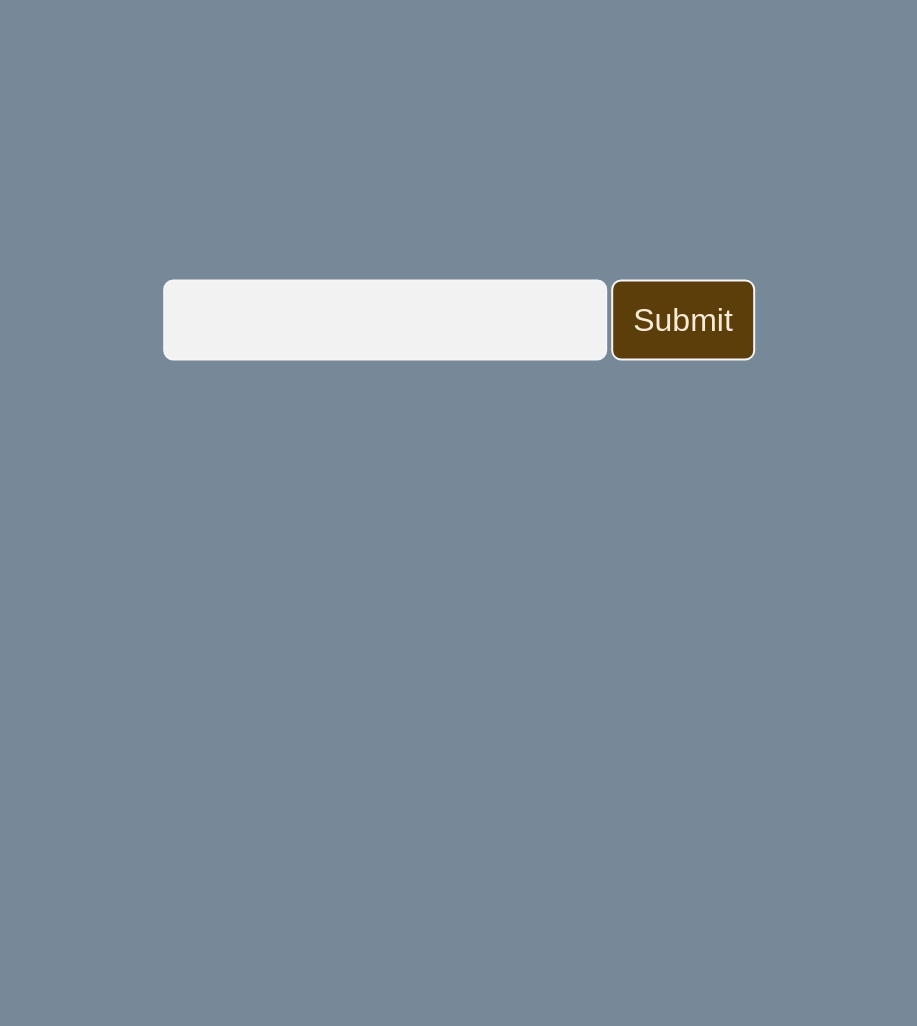
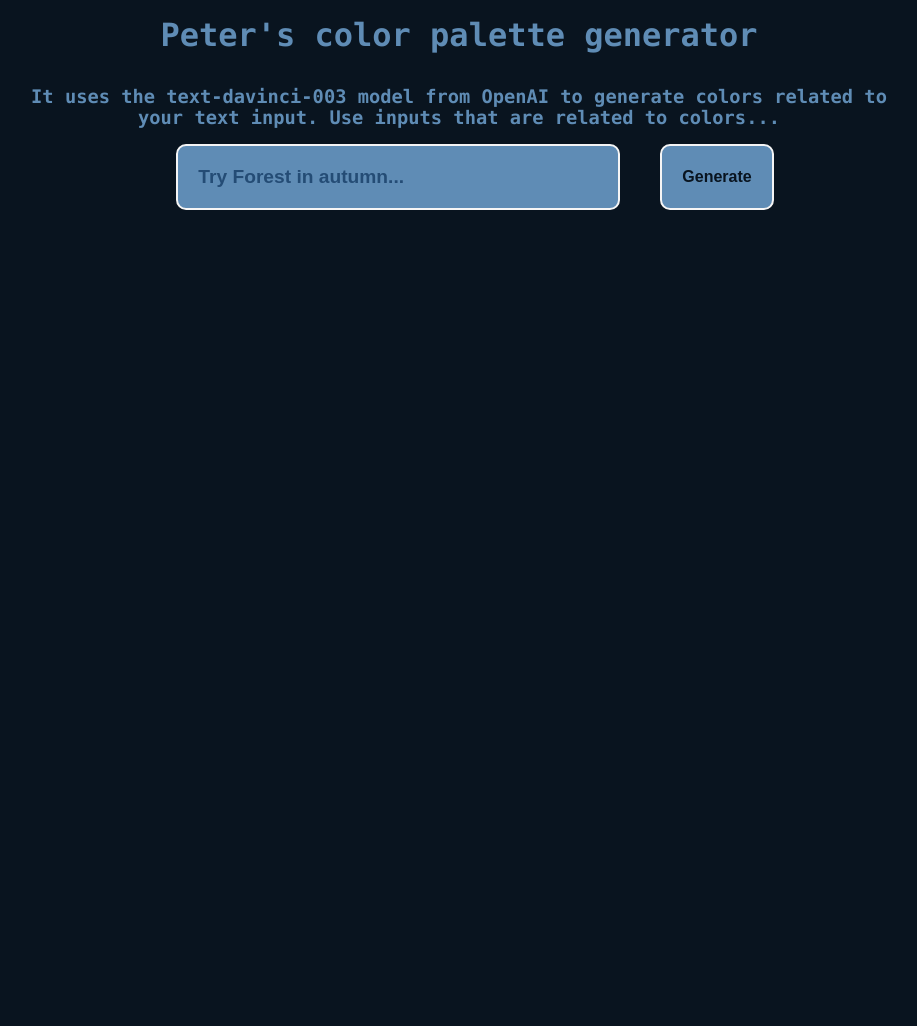
Before and after one commit to petermoyano/GPT-Flask-color-palette, a Flask app: page / in a window 1280 px wide. Shown: the whole page, without its empty margins (181-1098 px from the left). Before the commit the page ends 361 px from the top, so only its background shows below. Run offline with Flask 3, Linux system fonts and the light colour scheme; parts of the project's set-up code (start-up, migrations or seed data) failed here and were passed over.

Commit message:
more refactoring and styling

```diff
--- a/app.py
+++ b/app.py
@@ -38,10 +38,10 @@ def get_colors(msg):
         model="text-davinci-003",
         prompt=f"""You are a color palette generating assistant that responds to text prompts for color palettes.
         You should generate color palettes that fit the theme, mood, or instruncions in the prompt.
-        The palettes should be between 2 and 8 colors.
+        The palettes should be between 3 and 6 colors.
 
         Q: Convert the following verbal description of a color palette into a list of colors: The mediterranean sea
-        A: ["#006699", "#66CCCC", "#F0E68C", "#008000"]
+        A: ["#006699", "#66CCCC", "#F0E68C"]
         Q: Convert the following verbal description of a color palette into a list of colors: a forest in autumn
         A: [  "#C46210",  "#F2AF5C",  "#A0522D",  "#8B3E2F",  "#228B22",  "#D2691E"]
         Q: Convert the following verbal description of a color palette into a list of colors: {msg}
--- a/static/app.css
+++ b/static/app.css
@@ -1,62 +1,96 @@
+:root {
+    --background: #09141f;
+    --text-color: #5f8cb5;
+    --form-background: #5f8cb5;
+}
+
 html,
 body {
     margin: 0;
+    color: var(--text-color);
+    font-family: Consolas, "Courier New", Courier, monospace;
 }
 .container {
-    background-color: lightslategrey;
+    background-color: var(--background);
     width: 100%;
     height: 100vh;
     display: flex;
+    padding-top: 1rem;
 }
-h1 {
-    color: red;
+.hero {
+    text-align: center;
+    background-color: var(--background);
+}
+h1,
+h3 {
+    padding: 1rem 0;
+    max-width: 70%;
+    margin: 0 auto;
 }
 .color {
-    height: 100%;
+    height: 50%;
     display: flex;
     justify-content: center;
-    align-items: end;
+    align-items: start;
     cursor: pointer;
     transition: 0.3s opacity;
+    border-radius: 10px;
+    margin: 0 5px;
 }
 .color:active {
-    opacity: 0.6;
+    opacity: 0.5;
 }
 .color span {
-    font-size: 3rem;
+    font-size: 2rem;
     margin-bottom: 2rem;
     color: white;
     text-shadow: 1px 1px black;
 }
+.color:hover {
+    opacity: 0.8;
+}
 
 #form {
     /* center the form input */
-    position: absolute;
-    top: 40%;
-    left: 50%;
-    transform: translate(-50%, -50%);
+    background-color: var(--background);
+    display: flex;
+    justify-content: center;
+    gap: 0.5rem;
 }
-#form input[type="text"] {
-    font-size: 2rem;
+#prompt {
+    font-size: 1rem;
     outline: 0;
     border: 2px solid whitesmoke;
-    background-color: #f2f2f2;
     padding: 20px;
     width: 400px;
     border-radius: 10px;
+    background-color: var(--form-background);
+    color: var(--background);
+    font-weight: 600;
+    font-size: larger;
+    margin: 0 2rem;
+}
+
+#prompt::placeholder {
+    color: #244c75;
+}
+
+#prompt:focus {
+    background-color: var(--form-background);
 }
 
 .btn {
-    background-color: #5b3e0a;
+    background-color: var(--form-background);
     padding: 20px;
-    font-size: 2rem;
-    color: antiquewhite;
+    font-size: 1rem;
+    color: var(--background);
     border: 2px solid whitesmoke;
     transition: 0.2s opacity;
     border-radius: 10px;
+    font-weight: bold;
 }
 .btn:hover {
     opacity: 0.8;
-    background-color: antiquewhite;
-    color: #5b3e0a;
+    background-color: var(--background);
+    color: var(--text-color);
 }
--- a/static/app.js
+++ b/static/app.js
@@ -1,41 +1,6 @@
 const form = document.querySelector("#form");
 form.addEventListener("submit", function (e) {
     e.preventDefault();
+    disableButtonOnSubmit();
     getColors();
 });
-
-function getColors() {
-    const query = form.elements.query.value;
-    fetch("/palette", {
-        method: "POST",
-        headers: {
-            "Content-Type": "application/x-www-form-urlencoded",
-        },
-        body: new URLSearchParams({
-            query: query,
-        }),
-    })
-        .then((response) => response.json()) //parse as json
-        .then((data) => {
-            const colors = data.colors;
-            const container = document.querySelector(".container");
-            createColoredBoxes(colors, container);
-        });
-}
-
-function createColoredBoxes(colors, parent) {
-    parent.innerHTML = "";
-    for (const color of colors) {
-        const div = document.createElement("div");
-        div.style.backgroundColor = color;
-        div.classList.add("color");
-        div.style.width = `calc(100%/${colors.length})`;
-        div.addEventListener("click", function () {
-            navigator.clipboard.writeText(color);
-        });
-        const span = document.createElement("span");
-        div.appendChild(span);
-        span.innerText = color;
-        parent.appendChild(div);
-    }
-}
--- /dev/null
+++ b/static/helpers.js
@@ -0,0 +1,51 @@
+function getColors() {
+    const query = form.elements.query.value;
+    fetch("/palette", {
+        method: "POST",
+        headers: {
+            "Content-Type": "application/x-www-form-urlencoded",
+        },
+        body: new URLSearchParams({
+            query: query,
+        }),
+    })
+        .then((response) => response.json()) //parse as json
+        .then((data) => {
+            const colors = data.colors;
+            const container = document.querySelector(".container");
+            createColoredBoxes(colors, container);
+            enableButton();
+        });
+}
+
+function createColoredBoxes(colors, parent) {
+    parent.innerHTML = "";
+    for (const color of colors) {
+        const div = document.createElement("div");
+        div.style.backgroundColor = color;
+        div.classList.add("color");
+        div.style.width = `calc(100%/${colors.length})`;
+        div.addEventListener("click", function () {
+            navigator.clipboard.writeText(color);
+        });
+        const span = document.createElement("span");
+        div.appendChild(span);
+        span.innerText = color;
+        parent.appendChild(div);
+    }
+}
+
+function disableButtonOnSubmit() {
+    const btnCollection = document.getElementsByClassName("btn");
+    const btn = btnCollection[0];
+    btn.textContent = "Generating...";
+    btn.disabled = true;
+    btn.backgroundColor = "#00000";
+}
+
+function enableButton() {
+    const btnCollection = document.getElementsByClassName("btn");
+    const btn = btnCollection[0];
+    btn.disabled = false;
+    btn.textContent = "Try again!";
+}
--- a/templates/index.html
+++ b/templates/index.html
@@ -9,13 +9,27 @@
     </head>
     <style></style>
     <body>
-        <div class="container"></div>
+        <div class="hero">
+            <h1>Peter's color palette generator</h1>
+            <h3>
+                It uses the text-davinci-003 model from OpenAI to generate
+                colors related to your text input. Use inputs that are related
+                to colors...
+            </h3>
+        </div>
         <form id="form">
             <label for="prompt">
-                <input type="text" name="query" id="prompt" />
+                <input
+                    type="text"
+                    name="query"
+                    id="prompt"
+                    placeholder="Try Forest in autumn..."
+                />
             </label>
-            <button class="btn">Submit</button>
+            <button class="btn">Generate</button>
         </form>
+        <div class="container"></div>
+        <script src="helpers.js"></script>
         <script src="app.js"></script>
     </body>
 </html>
```
